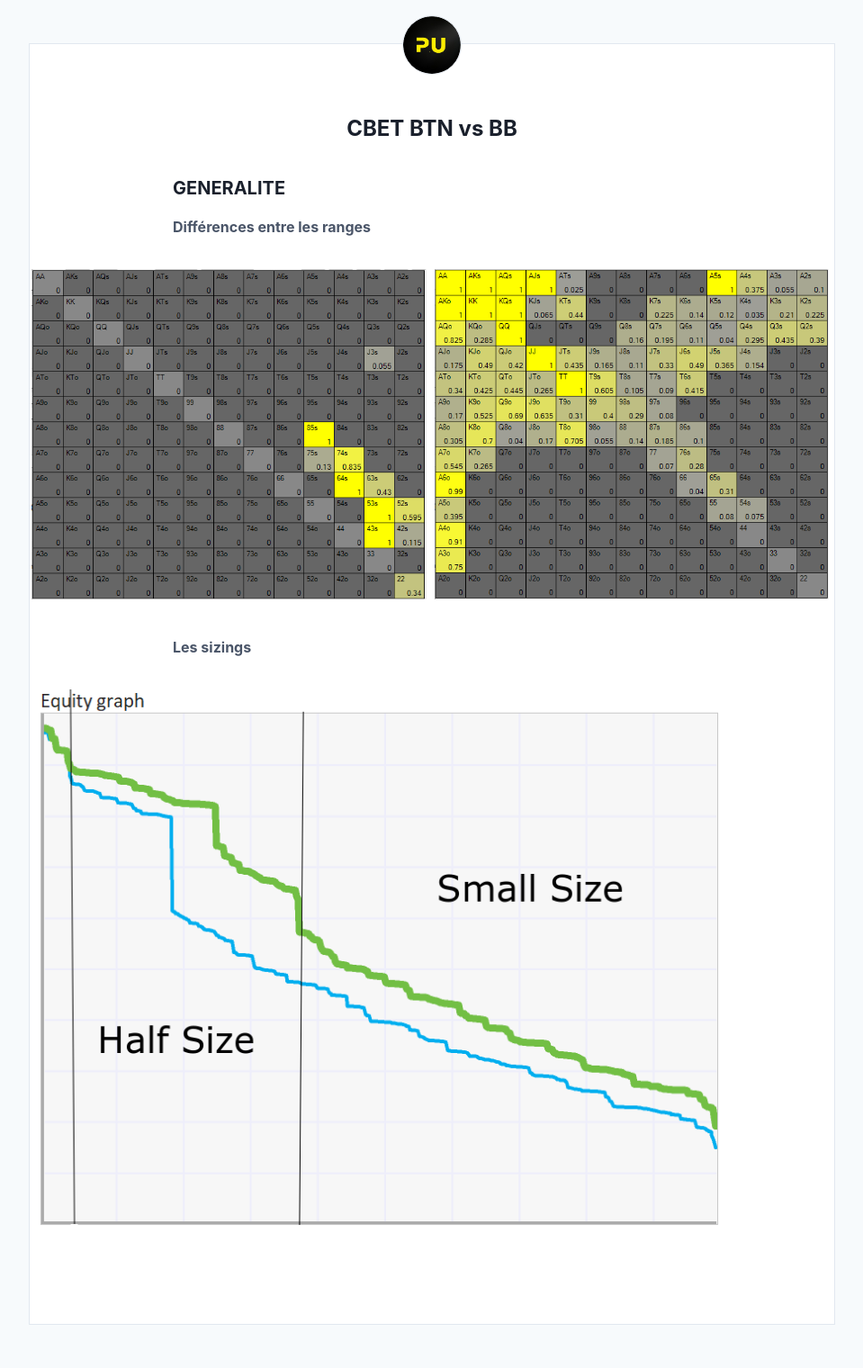
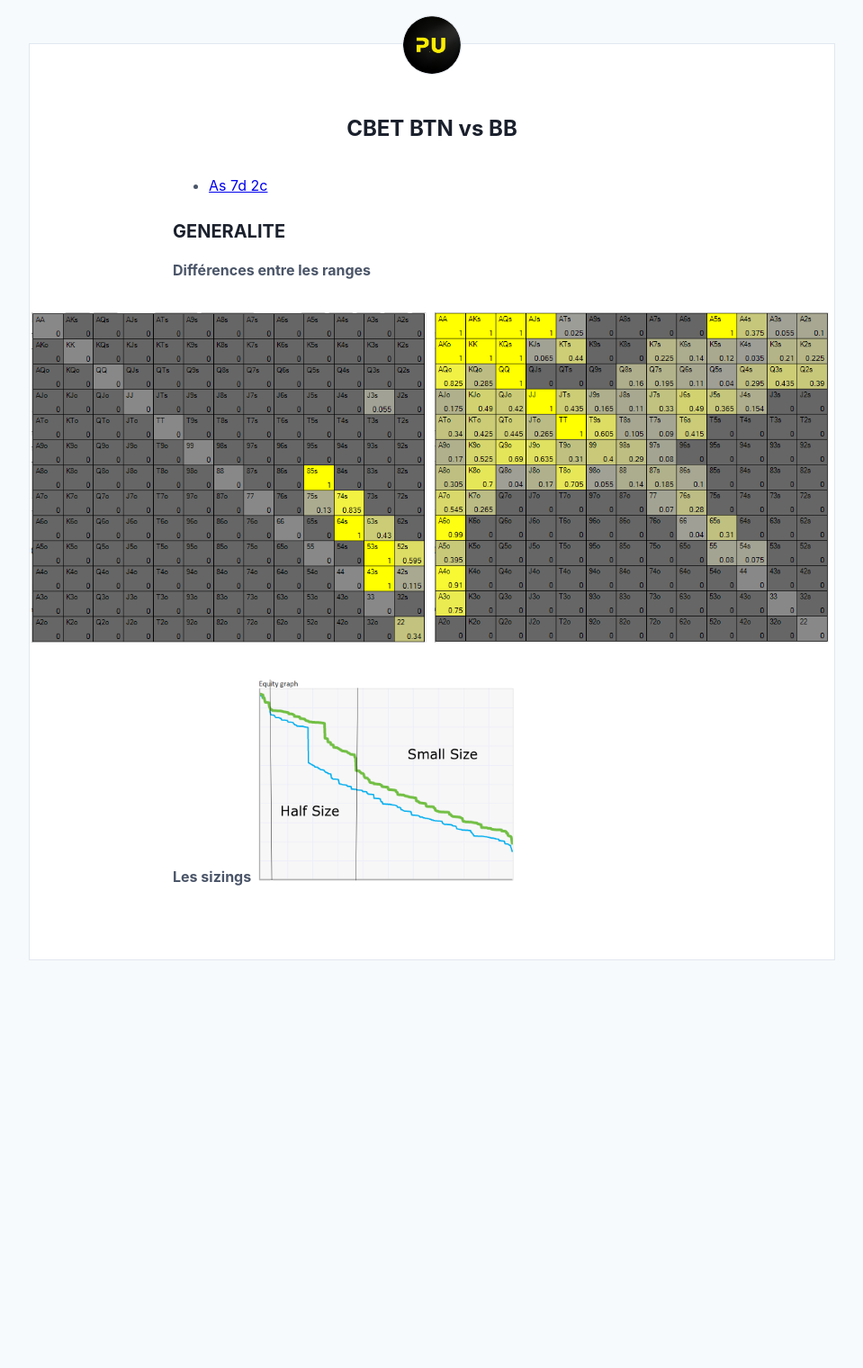
Before and after one commit to greglejeune/blog, a Jekyll site: the page built from _posts/2024-02-04-btnvsbb-cbet.md, in a window 1280 px wide. Shown: the whole page at 90% size, without its empty margins (160-1119 px from the left). Built offline with Jekyll 4.4.1, drawn with Linux system fonts in a browser that asks for light colours; after the commit the page ends 1115 px from its top, so only the background shows below that.

Commit message:
Update 2024-02-04-btnvsbb-cbet.md

```diff
--- a/_posts/2024-02-04-btnvsbb-cbet.md
+++ b/_posts/2024-02-04-btnvsbb-cbet.md
@@ -8,6 +8,10 @@
 ---
 
 <div class="body">
+
+  <ul>
+    <li><a href="#A72">As 7d 2c</a></li>
+  </ul>
 
   <h2>GENERALITE</h2>
 
@@ -24,13 +28,7 @@
 
   <b>Les sizings</b>
 
-  <table class="video">
-    <tbody>
-      <tr>
-        <td><img src="/blog/img/2024-02-04-eq.png" style="width: 99%;"></td>
-      </tr>
-    </tbody>
-  </table>
+  <img src="/blog/img/2024-02-04-eq.png" style="width: 50%;">
 
   <p></p>
 
```
